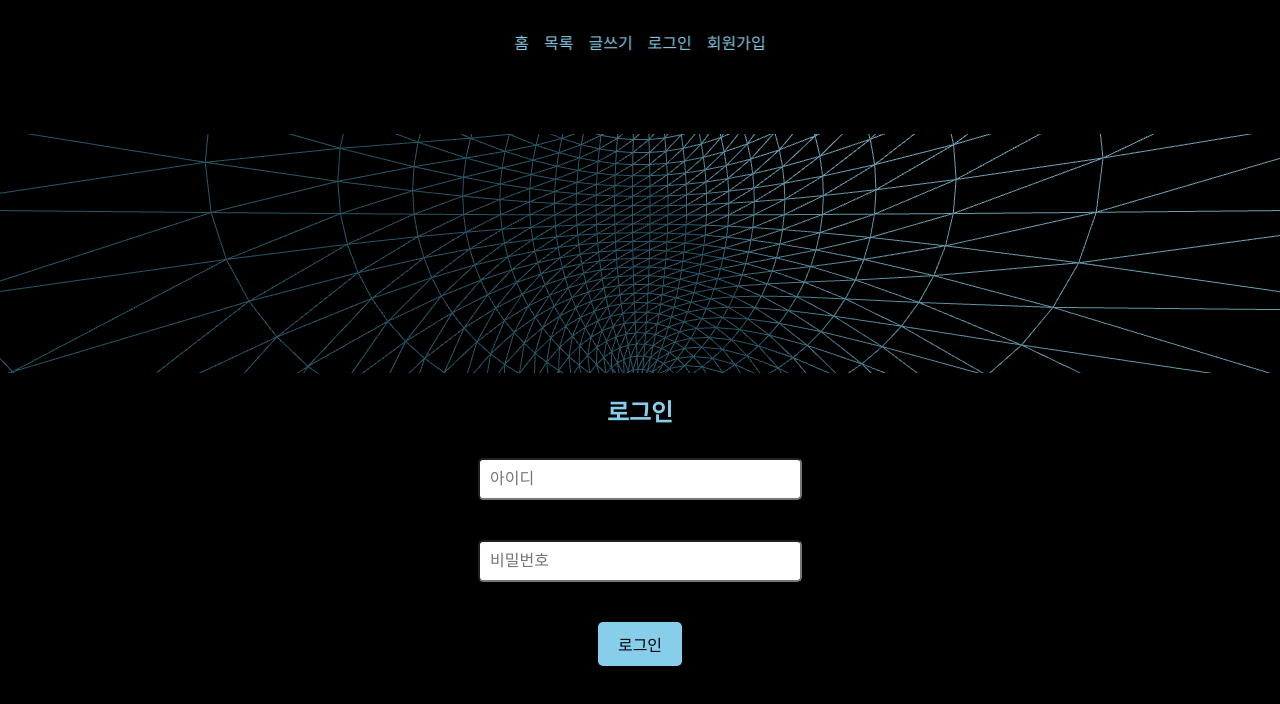
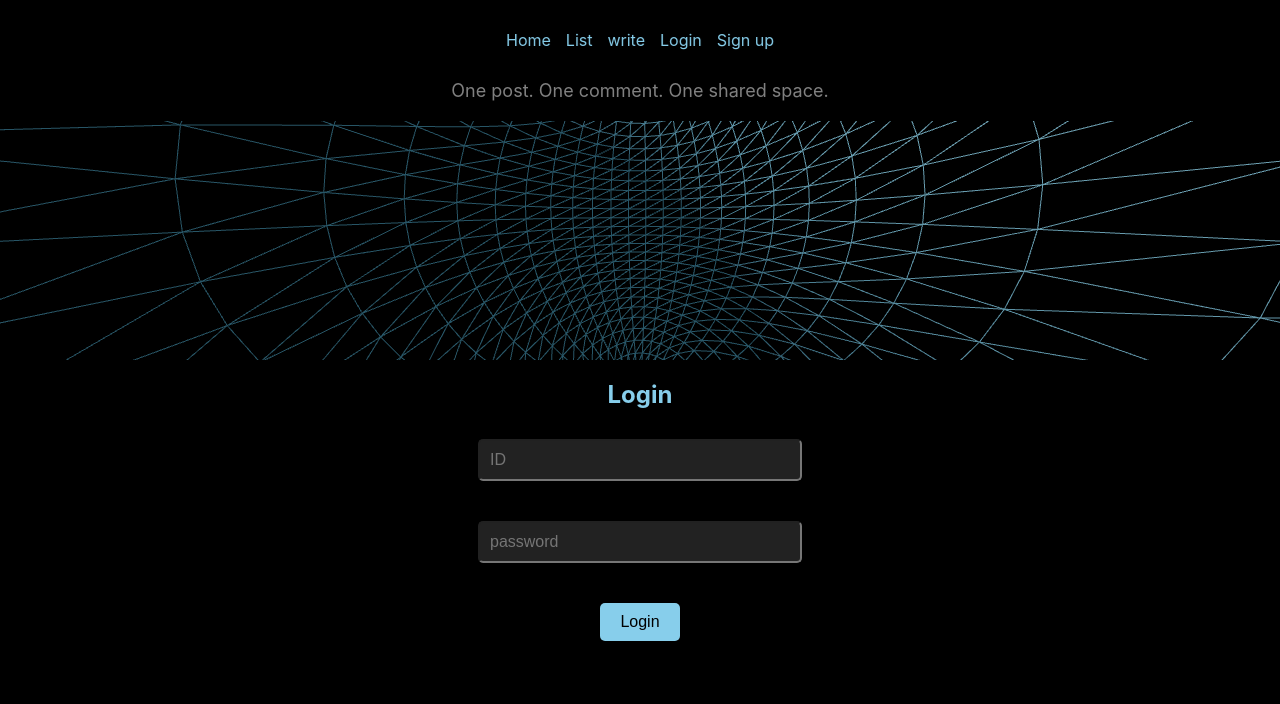
Before and after one commit to wonsanha98/web_mini_project, a React (Create React App) app in the folder frontend/: page /login in a window 1280 px wide. Shown: the top 704 px of the page. Built offline with nearby package versions, Linux system fonts and the light colour scheme.

Commit message:
3D_UI_Upgrade

```diff
--- a/frontend/package.json
+++ b/frontend/package.json
@@ -3,6 +3,7 @@
   "version": "0.1.0",
   "private": true,
   "dependencies": {
+    "@react-spring/three": "^10.0.1",
     "@react-three/drei": "^10.3.0",
     "@react-three/fiber": "^9.1.2",
     "@testing-library/dom": "^10.4.0",
--- a/frontend/src/App.js
+++ b/frontend/src/App.js
@@ -22,13 +22,14 @@ import Register from './pages/Register';
 // 게시글 수정 컴포넌트(PostEdit)를 사용하기 위해 import 한다.
 import PostEdit from './pages/PostEdit';
 
-import {Link} from 'react-router-dom';
+// import {Link} from 'react-router-dom';
 
 import NavBar from './components/NavBar';
 
 // APP 함수형 컴포넌트이다.
 // 이 컴포넌트는 React 앱의 루트 컴포넌트, 즉 가장 상위에 있는 컴포넌트이다.
 function App(){
+  document.body.style.overflowY = 'scroll';
   return(
     //<Router>는 모든 라우팅 기능이 동작할 수 있도록 하는 라우팅 컨테이너이다.
     //이 안에 있어야 Route, Link, useParams 등이 정상적으로 작동한다.
--- a/frontend/src/components/NavBar.js
+++ b/frontend/src/components/NavBar.js
@@ -70,9 +70,9 @@ export default function NavBar() {
         alignItems: 'center'
       }}
     >
-      <Link to="/" style={linkStyle}>홈</Link>
-      <Link to="/list" style={linkStyle}>목록</Link>
-      <Link to="/write" style={linkStyle}>글쓰기</Link>
+      <Link to="/" style={linkStyle}>Home</Link>
+      <Link to="/list" style={linkStyle}>List</Link>
+      <Link to="/write" style={linkStyle}>write</Link>
       {isAuthenticated ? (
         <button
           onClick={handleLogout}
@@ -83,12 +83,12 @@ export default function NavBar() {
             cursor: 'pointer'
           }}
         >
-          로그아웃
+          Logout
         </button>
       ) : (
         <>
-          <Link to="/login" style={linkStyle}>로그인</Link>
-          <Link to="/register" style={linkStyle}>회원가입</Link>
+          <Link to="/login" style={linkStyle}>Login</Link>
+          <Link to="/register" style={linkStyle}>Sign up</Link>
         </>
       )}
     </div>
--- /dev/null
+++ b/frontend/src/components/RotatingSphere2.js
@@ -0,0 +1,31 @@
+// src/components/RotatingSphere2.js
+import { Canvas, useFrame } from '@react-three/fiber';
+import { useRef } from 'react';
+
+function Sphere() {
+  const meshRef = useRef();
+
+  useFrame(() => {
+    meshRef.current.rotation.y += 0.001;
+    meshRef.current.rotation.x += 0.0005;
+  });
+
+  return (
+    <mesh ref={meshRef} position={[0, 0, 0]}>
+      <sphereGeometry args={[2, 100, 100]} />
+      <meshStandardMaterial color="skyblue" wireframe />
+    </mesh>
+  );
+}
+
+export default function RotatingSphere2() {
+  return (
+    <div style={{ width: '100%', height: '239px' }}>
+      <Canvas camera={{ position: [0, 0, 4] }}>
+        <ambientLight intensity={0.5} />
+        <directionalLight position={[2, 2, 2]} />
+        <Sphere />
+      </Canvas>
+    </div>
+  );
+}
--- a/frontend/src/pages/Login.js
+++ b/frontend/src/pages/Login.js
@@ -39,17 +39,31 @@ export default function Login() {
       color: 'white',
       display: 'flex',
       flexDirection: 'column',
-      justifyContent: 'center',
       alignItems: 'center',
-      boxSizing: 'border-box'
+      boxSizing: 'border-box',
+      overflowY: 'auto',
     }}>
-      {/* 상단에 구 삽입 */}
+
+      {/* 문구: 상단 중앙 정렬 */}
+      <p style={{
+        color: 'gray',
+        fontSize: '18px',
+        textAlign: 'center',
+        marginTop: '80px',
+        marginBottom: '20px'
+      }}>
+        One post. One comment. One shared space.
+      </p>
+
+      {/* 회전 구체 */}
       <RotatingSphere />
-      <h2 style={{ color: 'skyblue', marginBottom: '30px' }}>로그인</h2>
+
+      {/* 로그인 폼 */}
+      <h2 style={{ color: 'skyblue', marginBottom: '30px' }}>Login</h2>
 
       <input
         type="text"
-        placeholder="아이디"
+        placeholder="ID"
         value={username}
         onChange={(e) => setUsername(e.target.value)}
         style={{
@@ -57,13 +71,15 @@ export default function Login() {
           padding: '10px',
           fontSize: '16px',
           marginBottom: '20px',
+          color: 'white',
+          backgroundColor: '#222',
           borderRadius: '5px'
         }}
       /><br />
 
       <input
         type="password"
-        placeholder="비밀번호"
+        placeholder="password"
         value={password}
         onChange={(e) => setPassword(e.target.value)}
         style={{
@@ -71,6 +87,8 @@ export default function Login() {
           padding: '10px',
           fontSize: '16px',
           marginBottom: '20px',
+          color: 'white',
+          backgroundColor: '#222',
           borderRadius: '5px'
         }}
       /><br />
@@ -87,7 +105,7 @@ export default function Login() {
           cursor: 'pointer'
         }}
       >
-        로그인
+        Login
       </button>
 
       {error && <p style={{ color: 'red', marginTop: '15px' }}>{error}</p>}
--- a/frontend/src/pages/PostDetail.js
+++ b/frontend/src/pages/PostDetail.js
@@ -109,12 +109,13 @@ export default function PostDetail() {
           </div>
         ) : (
           <>
-            <h2 style={{ color: 'skyblue', marginBottom: '10px' }}>{post.title}</h2>
+            <h2 style={{ color: 'skyblue', marginBottom: '10px',  }}>{post.title}</h2>
             <div style={{ textAlign: 'right', marginBottom: '10px' }}>
-              <strong>작성자:</strong> {post.author}
+              {/* <strong>작성자:</strong> {post.author} */}
+              <strong>{post.author}</strong>
             </div>
             <hr style={{ borderColor: '#444' }} />
-            <p style={{ marginTop: '10px' }}>{post.content}</p>
+            <p style={{ marginTop: '10px', whiteSpace: 'pre-line'}}>{post.content}</p>
 
             {post.user_id === currentUserId && (
               <div style={{ marginTop: '20px', textAlign: 'right' }}>
@@ -128,8 +129,8 @@ export default function PostDetail() {
             <h3 style={{ marginTop: '40px', color: 'skyblue' }}>댓글</h3>
             <ul style={{ listStyle: 'none', padding: 0 }}>
               {comments.map((c) => (
-                <li key={c.id} style={{ marginBottom: '15px' }}>
-                  <strong style={{ color: 'skyblue' }}>{c.author}</strong>:{" "}
+                <li key={c.id} style={{ marginBottom: '25px', borderBottom: '1px solid #444', paddingBottom: '10px' }}>
+                  <p style={{ color: 'skyblue', fontWeight: 'bold', marginBottom: '5px' }}>{c.author}</p>
                   {editingCommentId === c.id ? (
                     <>
                       <textarea
@@ -137,17 +138,17 @@ export default function PostDetail() {
                         onChange={(e) => setEditedContent(e.target.value)}
                         style={textareaStyleSmall}
                       />
-                      <button onClick={() => handleCommentUpdate(c.id)} style={buttonStyle}>완료</button>
+                      <button onClick={() => handleCommentUpdate(c.id)} style={smallButtonStyle}>완료</button>
                     </>
                   ) : (
-                    <span>{c.content}</span>
+                    <p style={{ marginBottom: '5px' }}>{c.content}</p>
                   )}
 
                   {c.user_id === currentUserId && (
-                    <>
-                      <button onClick={() => startEdit(c.id, c.content)} style={buttonStyle}>수정</button>
-                      <button onClick={() => handleCommentDelete(c.id)} style={buttonStyle}>삭제</button>
-                    </>
+                    <div style={{ marginTop: '5px' }}>
+                      <button onClick={() => startEdit(c.id, c.content)} style={smallButtonStyle}>수정</button>
+                      <button onClick={() => handleCommentDelete(c.id)} style={smallButtonStyle}>삭제</button>
+                    </div>
                   )}
                 </li>
               ))}
@@ -188,10 +189,13 @@ const outerStyle = {
   backgroundColor: 'black',
   color: 'white',
   padding: '40px',
+  paddingTop: '150px', // 상단 여백 추가
   boxSizing: 'border-box',
+  overflowY: 'auto', //  스크롤 가능하도록
   display: 'flex',
   justifyContent: 'center',
   alignItems: 'center',
+  alignItems: 'flex-start', // 상단 정렬
 };
 
 const innerStyle = {
@@ -235,3 +239,15 @@ const buttonStyle = {
   borderRadius: '5px',
   cursor: 'pointer',
 };
+
+const smallButtonStyle = {
+  marginRight: '6px',
+  marginTop: '6px',
+  padding: '4px 10px',
+  fontSize: '12px',
+  backgroundColor: 'skyblue',
+  color: 'black',
+  border: 'none',
+  borderRadius: '4px',
+  cursor: 'pointer',
+};
--- a/frontend/src/pages/PostEdit.js
+++ b/frontend/src/pages/PostEdit.js
@@ -3,6 +3,8 @@
 import { useEffect, useState } from 'react';
 import { useNavigate, useParams } from 'react-router-dom';
 import axios from 'axios';
+import RotatingSphere2 from '../components/RotatingSphere2';
+
 
 export default function PostEdit() {
   const { id } = useParams();
@@ -54,6 +56,7 @@ export default function PostEdit() {
   return (
     <div style={outerStyle}>
       <div style={innerStyle}>
+        <RotatingSphere2 />
         <h2 style={{ color: 'skyblue', marginBottom: '30px' }}>게시글 수정</h2>
 
         <input
@@ -86,10 +89,10 @@ const outerStyle = {
     backgroundColor: 'black',
     display: 'flex',
     justifyContent: 'center',
-  alignItems: 'center',
+    alignItems: 'start', // 가운데가 아니라 위로 붙이기
     color: 'white',
     overflowY: 'auto',
-  padding: '40px',
+    padding: '100px 40px 40px', // 상단 20px, 좌우 40px, 하단 40px
     boxSizing: 'border-box',
   };
 
@@ -98,6 +101,12 @@ const innerStyle = {
     maxWidth: '800px',
     display: 'flex',
     flexDirection: 'column',
+    alignItems: 'center',
+    backgroundColor: 'rgba(0, 0, 0, 0.6)',
+    padding: '40px',
+    borderRadius: '12px',
+    boxShadow: '0 0 30px rgba(135, 206, 250, 0.2)',
+    zIndex: 2
 };
 
 const inputStyle = {
@@ -131,4 +140,5 @@ const buttonStyle = {
   border: 'none',
   borderRadius: '5px',
   cursor: 'pointer',
+  alignSelf: 'center'
 };
--- a/frontend/src/pages/PostList.js
+++ b/frontend/src/pages/PostList.js
@@ -31,13 +31,68 @@ function PostList() {
       overflowY: 'auto'
     }}>
       <div style={{ color: 'skyblue', marginBottom: '80px' }}></div>
-      {/* <h2 style={{ color: 'skyblue', marginBottom: '30px' }}>게시글 목록</h2> */}
       <ul style={{ listStyle: 'none', padding: 0, width: '60%' }}>
         {posts.map(post => (
-          <li key={post.id} style={{ marginBottom: '20px', borderBottom: '1px solid rgba(255,255,255,0.2)', paddingBottom: '10px' }}>
-            <Link to={`/post/${post.id}`} style={{ color: 'white', textDecoration: 'none', fontSize: '18px' }}>
-              <strong style={{ color: 'skyblue' }}>{post.title}</strong> - {post.author}
-            </Link>
+          <li
+            key={post.id}
+            style={{
+              marginBottom: '20px',
+              borderBottom: '1px solid rgba(255,255,255,0.2)',
+              paddingBottom: '10px',
+              display: 'flex',
+              justifyContent: 'space-between',
+              alignItems: 'center',
+              transition: 'transform 0.2s ease, background-color 0.3s ease',
+            }}
+            onMouseEnter={(e) => {
+              e.currentTarget.style.transform = 'scale(1.02)';
+              e.currentTarget.style.backgroundColor = 'rgba(255, 255, 255, 0.03)';
+            }}
+            onMouseLeave={(e) => {
+              e.currentTarget.style.transform = 'scale(1)';
+              e.currentTarget.style.backgroundColor = 'transparent';
+            }}
+          >
+            {/* 왼쪽: 파란 구 + 제목 */}
+            <div style={{ display: 'flex', alignItems: 'center' }}>
+              {/* 파란 구 형태의 점 */}
+              <div
+                style={{
+                  width: '8px',
+                  height: '8px',
+                  borderRadius: '50%',
+                  background: 'radial-gradient(circle at 30% 30%, #00bfff, #007fff)',
+                  boxShadow: '0 0 6px #00bfff',
+                  marginRight: '10px',
+                  flexShrink: 0,
+                }}
+              />
+              {/* 게시글 제목 */}
+              <Link
+                to={`/post/${post.id}`}
+                style={{
+                  color: 'white',
+                  textDecoration: 'none',
+                  fontSize: '18px',
+                  transition: 'color 0.2s ease, text-shadow 0.2s ease',
+                }}
+                onMouseEnter={(e) => {
+                  e.currentTarget.style.color = 'skyblue';
+                  e.currentTarget.style.textShadow = '0 0 8px rgba(135, 206, 250, 0.5)';
+                }}
+                onMouseLeave={(e) => {
+                  e.currentTarget.style.color = 'white';
+                  e.currentTarget.style.textShadow = 'none';
+                }}
+              >
+                <div style={{ color: 'skyblue' }}>{post.title}</div>
+              </Link>
+            </div>
+
+            {/* 오른쪽: 작성자 */}
+            <span style={{ color: 'gray', fontSize: '14px', flexShrink: 0 }}>
+              {post.author}
+            </span>
           </li>
         ))}
       </ul>
--- a/frontend/src/pages/PostWrite.js
+++ b/frontend/src/pages/PostWrite.js
@@ -2,6 +2,8 @@
 import { useState } from 'react';
 import axios from 'axios';
 import { useNavigate } from 'react-router-dom';
+import RotatingSphere2 from '../components/RotatingSphere2';
+
 
 export default function PostWrite() {
   const [title, setTitle] = useState('');
@@ -41,7 +43,8 @@ export default function PostWrite() {
   return (
     <div style={outerStyle}>
       <div style={innerStyle}>
-        <h2 style={{ color: 'skyblue', marginBottom: '30px' }}> 새 글 작성</h2>
+        <RotatingSphere2 />
+        <h2 style={{ color: 'skyblue', marginBottom: '30px' }}>New Post</h2>
 
         <input
           type="text"
@@ -58,7 +61,8 @@ export default function PostWrite() {
           style={textareaStyle}
         /><br />
 
-        <button onClick={handleSubmit} style={buttonStyle}>작성하기</button>
+        <button onClick={handleSubmit}
+        style={buttonStyle}>작성하기</button>
       </div>
     </div>
   );
@@ -71,10 +75,10 @@ const outerStyle = {
   backgroundColor: 'black',
   display: 'flex',
   justifyContent: 'center',
-  alignItems: 'center',
+  alignItems: 'start', // 가운데가 아니라 위로 붙이기
   color: 'white',
   overflowY: 'auto',
-  padding: '40px',
+  padding: '100px 40px 40px', // 상단 20px, 좌우 40px, 하단 40px
   boxSizing: 'border-box',
 };
 
@@ -83,6 +87,12 @@ const innerStyle = {
   maxWidth: '800px',
   display: 'flex',
   flexDirection: 'column',
+  alignItems: 'center',
+  backgroundColor: 'rgba(0, 0, 0, 0.6)',
+  padding: '40px',
+  borderRadius: '12px',
+  boxShadow: '0 0 30px rgba(135, 206, 250, 0.2)',
+  zIndex: 2
 };
 
 const inputStyle = {
@@ -116,4 +126,5 @@ const buttonStyle = {
   border: 'none',
   borderRadius: '5px',
   cursor: 'pointer',
+  alignSelf: 'center'
 };
--- a/frontend/src/pages/Register.js
+++ b/frontend/src/pages/Register.js
@@ -38,18 +38,29 @@ export default function Register() {
       color: 'white',
       display: 'flex',
       flexDirection: 'column',
-      justifyContent: 'center',
       alignItems: 'center',
-      boxSizing: 'border-box'
+      boxSizing: 'border-box',
+      overflowY: 'auto',
     }}>
+
+      {/* 문구: 상단 중앙 정렬 */}
+      <p style={{
+        color: 'gray',
+        fontSize: '18px',
+        textAlign: 'center',
+        marginTop: '80px',
+        marginBottom: '20px'
+      }}>
+        One post. One comment. One shared space.
+      </p>
       {/* 상단에 구 삽입 */}
       <RotatingSphere />
 
-      <h2 style={{ color: 'skyblue', marginBottom: '30px' }}>회원가입</h2>
+      <h2 style={{ color: 'skyblue', marginBottom: '30px' }}>Sign up</h2>
 
       <input
         type="text"
-        placeholder="아이디"
+        placeholder="ID"
         value={username}
         onChange={(e) => setUsername(e.target.value)}
         style={{
@@ -57,13 +68,15 @@ export default function Register() {
           padding: '10px',
           fontSize: '16px',
           marginBottom: '20px',
+          color: 'white',
+          backgroundColor: '#222',
           borderRadius: '5px'
         }}
       /><br />
 
       <input
         type="password"
-        placeholder="비밀번호"
+        placeholder="password"
         value={password}
         onChange={(e) => setPassword(e.target.value)}
         style={{
@@ -71,6 +84,8 @@ export default function Register() {
           padding: '10px',
           fontSize: '16px',
           marginBottom: '20px',
+          color: 'white',
+          backgroundColor: '#222',
           borderRadius: '5px'
         }}
       /><br />
@@ -87,7 +102,7 @@ export default function Register() {
           cursor: 'pointer'
         }}
       >
-        회원가입
+        Sign up
       </button>
 
       {error && <p style={{ color: 'red', marginTop: '15px' }}>{error}</p>}
```
Also changed, not shown: frontend/src/pages/HomeSphere.js (+47 -7 lines), 1 other file (tests, documents, lock files or other folders). Lines whose indentation alone changed are shown as unchanged.
